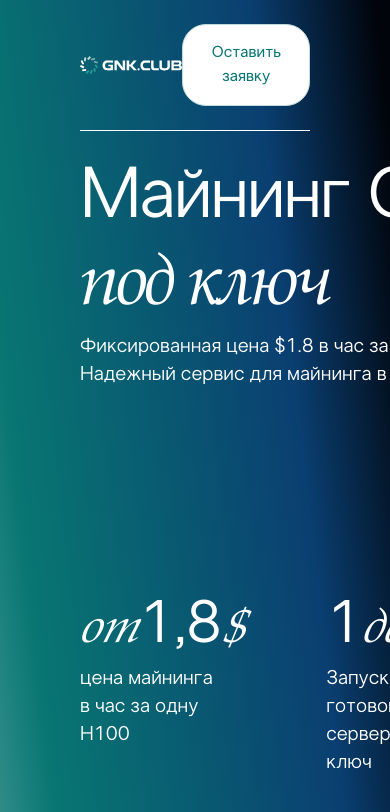
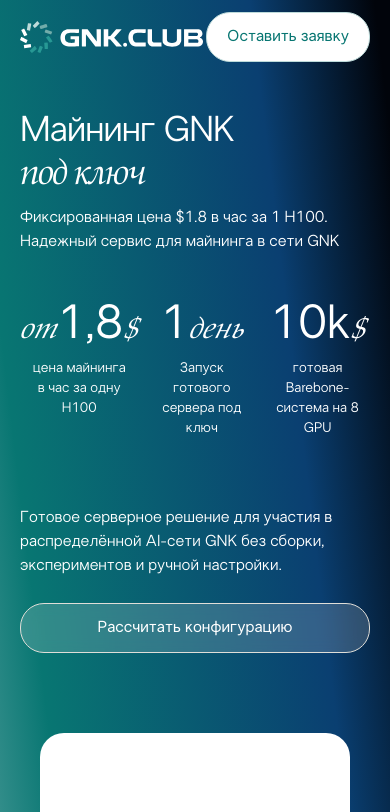
Before and after one commit to marginCodeProjects/gnk-club-landing, a Next.js app: page / in a window 390 px wide. Shown: the top 812 px of the page. Built offline with nearby package versions, Linux system fonts and the light colour scheme.

Commit message:
adaptive top content

```diff
--- a/src/components/hero/GNKMainInfo.tsx
+++ b/src/components/hero/GNKMainInfo.tsx
@@ -6,29 +6,97 @@
 const GnkMainInfo = () => {
     return (
         <div className="text-white bg-transparent">
-            <div className="flex justify-between items-stretch gap-11">
+            <div
+                className="
+                    flex flex-col gap-10
+                    lg:flex-row lg:justify-between lg:items-stretch lg:gap-11
+                "
+            >
                 <div className="flex-shrink-0">
-                    <div className="text-7xl leading-tight tracking-tight whitespace-nowrap">Майнинг GNK</div>
-                    <div className="font-accent text-7xl leading-none tracking-tighter">под ключ</div>
-                    <div className="mt-4 text-xl">Фиксированная цена $1.8 в час за 1 H100. <br/> Надежный сервис для майнинга в сети GNK</div>
+                    <div
+                        className="
+                            text-4xl leading-tight tracking-tight
+                            lg:text-7xl lg:whitespace-nowrap
+                        "
+                    >
+                        Майнинг GNK
                     </div>
-                <div className="flex flex-col justify-between flex-1 max-w-sm">
-                    <div className="text-xl">Готовое серверное решение для участия в распределённой AI-сети GNK без сборки, экспериментов и ручной настройки.</div>
-                    <Button text={"Рассчитать конфигурацию"} onClick={() => {}} type='transparent'/>
+
+                    <div
+                        className="
+                            font-accent leading-none tracking-tighter
+                            text-4xl
+                            lg:text-7xl
+                        "
+                    >
+                        под ключ
+                    </div>
+
+                    <div
+                        className="
+                            mt-4 text-base
+                            lg:text-xl
+                        "
+                    >
+                        Фиксированная цена $1.8 в час за 1 H100.
+                        <br />
+                        Надежный сервис для майнинга в сети GNK
+                    </div>
+
+                    <div
+                        className="
+                            mt-12 flex flex-row gap-3 text-center
+                            lg:mt-20 lg:gap-20 lg:text-left
+                        "
+                    >
+                        <div>
+                            <div className="text-5xl lg:text-6xl">
+                                <i className="text-3xl lg:text-5xl">от</i>
+                                1,8
+                                <i className="text-3xl lg:text-5xl">$</i>
+                            </div>
+                            <div className="mt-2 text-sm lg:text-xl">
+                                цена майнинга <br /> в час за одну H100
                             </div>
                         </div>
-            <div className="mt-20 flex gap-20">
+
                         <div>
-                    <div className="text-6xl"><i className="text-5xl" >от</i>1,8<i className="text-5xl">$</i></div>
-                    <div className='mt-2 text-xl'>цена майнинга <br/> в час за одну H100</div>
+                            <div className="text-5xl lg:text-6xl">
+                                1<i className="text-3xl lg:text-5xl">день</i>
                             </div>
+                            <div className="mt-2 text-sm lg:text-xl">
+                                Запуск готового<br />сервера под ключ
+                            </div>
+                        </div>
+
                         <div>
-                    <div className="text-6xl">1<i className="text-5xl">день</i></div>
-                    <div className='mt-2 text-xl'>Запуск готового<br/>сервера под ключ</div>
+                            <div className="text-5xl lg:text-6xl">
+                                10k<i className="text-3xl lg:text-5xl">$</i>
                             </div>
-                <div>
-                    <div className="text-6xl">10k<i className="text-5xl">$</i></div>
-                    <div className='mt-2 text-xl'>готовая Barebone-<br/>система на 8 GPU</div>
+                            <div className="mt-2 text-sm lg:text-xl">
+                                готовая Barebone-<br />система на 8 GPU
+                            </div>
+                        </div>
+                    </div>
+                </div>
+
+                <div
+                    className="
+                        mt-7 md:mt-0 flex flex-col gap-6
+                        lg:gap-15 lg:flex-1 lg:max-w-sm
+                    "
+                >
+                    <div className="text-base lg:text-xl">
+                        Готовое серверное решение для участия в распределённой
+                        AI-сети GNK без сборки, экспериментов и ручной настройки.
+                    </div>
+
+                    <Button
+                        text="Рассчитать конфигурацию"
+                        onClick={() => {}}
+                        type="transparent"
+                        className="w-full lg:w-auto"
+                    />
                 </div>
             </div>
         </div>
--- a/src/components/layout/Header.tsx
+++ b/src/components/layout/Header.tsx
@@ -6,7 +6,7 @@
 export default function Header() {
     return (
         <header className="relative top-0 left-0 w-full z-50 bg-transparent">
-            <div className="mx-auto py-6 flex flex-col gap-6">
+            <div className="mx-auto pt-3 md:pt-6 pb-6 flex flex-col gap-6">
                 <div className="flex items-center justify-between">
                     <div className="flex items-center">
                         <Image
@@ -25,7 +25,7 @@
                     />
                 </div>
 
-                <div className="h-px w-full bg-white" />
+                <div className="h-0 md:h-px w-full bg-white" />
             </div>
         </header>
     );
--- a/src/components/sections/HeroSection.tsx
+++ b/src/components/sections/HeroSection.tsx
@@ -8,7 +8,7 @@
             <div className="absolute inset-0 z-0 bg-hero-gradient" />
 
             <div className="relative z-10 min-h-screen">
-                <div className="max-w-[1440px] mx-auto px-20">
+                <div className="max-w-[1440px] mx-auto px-5 md:px-20">
                     <Header/>
                     <GnkMainInfo/>
                 </div>
--- a/src/components/sections/MainSection.tsx
+++ b/src/components/sections/MainSection.tsx
@@ -6,7 +6,7 @@
 export function MainSection() {
     return (
         <div className="relative bg-white z-10">
-            <div className="mx-auto px-20 py-24">
+            <div className="mx-auto max-w-[1440px] px-20 py-24">
                 <GnkInfrastructure/>
                 <div className="h-px bg-[#D6D6D6] my-20"></div>
                 <GnkClubAdvantages/>
--- a/src/components/ui/Button.tsx
+++ b/src/components/ui/Button.tsx
@@ -24,13 +24,14 @@
     backdrop-blur-sm
     hover:bg-white/25
   `,
+    custom: ``,
 };
 
 const Button: React.FC<ButtonProps> = ({text, onClick, type = 'white', className}) => {
     return (
         <button className={clsx(
             'inline-flex items-center justify-center rounded-3xl border font-medium transition-colors duration-200',
-            'px-7 py-4',
+            'px-5 py-3 md:px-7 md:py-4',
             className,
             buttonStyles[type]
         )} onClick={onClick}>
```
Lines whose indentation alone changed are shown as unchanged.
